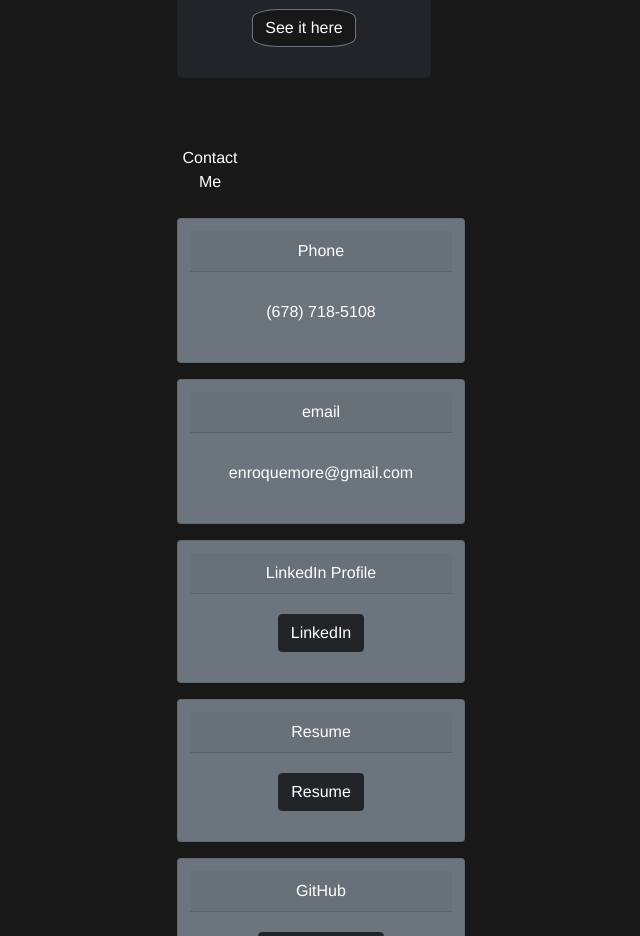
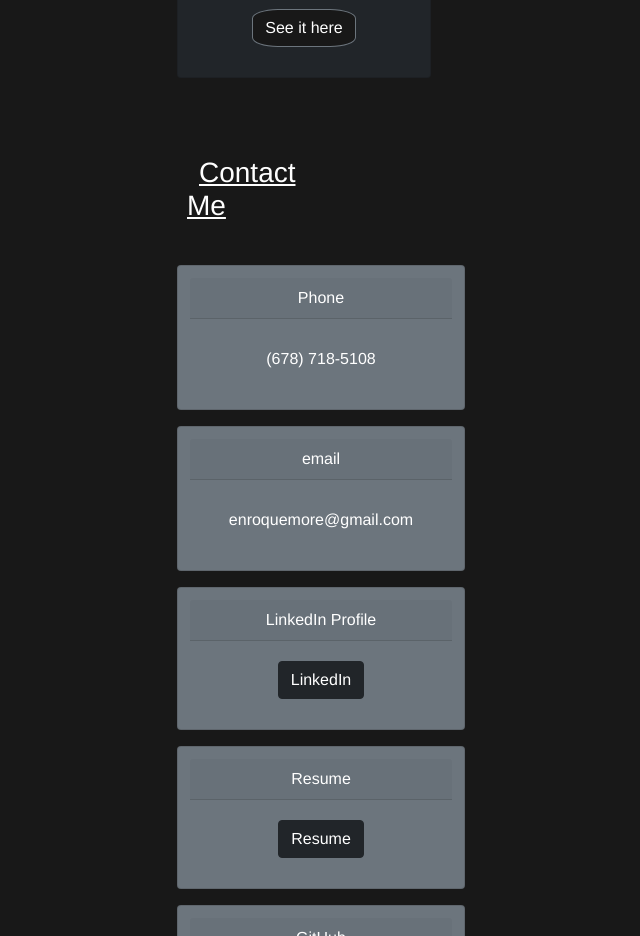
Before and after one commit to ricapi96/react-portfolio, a React (Create React App) app: page / in a window 1280 px wide. Shown: the part 3920-4856 px from the top of the page, without its empty margins (197-837 px from the left). Built offline with nearby package versions, Linux system fonts and the light colour scheme.

Commit message:
changing contact me section

```diff
--- a/src/components/Contact.js
+++ b/src/components/Contact.js
@@ -8,7 +8,7 @@ export default function Contact() {
             <div id="blank_space2" class="col-md-12 col-sm-12"></div>
 
             <div id="contact_me" class="col-md-2 col-sm-12">
-                Contact Me
+            <h3><u>Contact Me</u></h3>
             </div>
             <div id="contact_info" className="col-md-10 col-sm-12">
                 <div className="card text-white bg-secondary mb-3" style={{ width: '18rem' }}>
```
